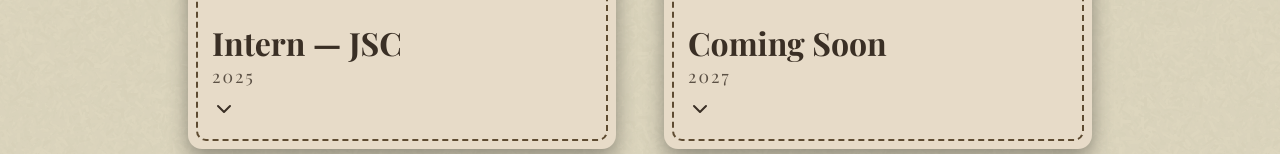
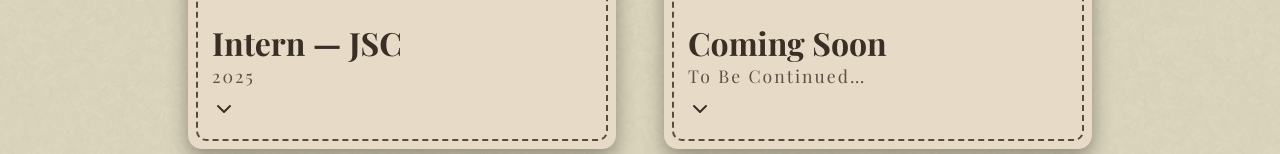
Before and after one commit to Alvin-1308/my-portofolio, a Next.js app: page /experience in a window 1280 px wide. Shown: the part 638-792 px from the top of the page. Built offline with nearby package versions, Linux system fonts and the light colour scheme; a web font is replaced by a local one.

Commit message:
Update portfolio final

```diff
--- a/pages/experience.js
+++ b/pages/experience.js
@@ -26,14 +26,14 @@
     },
     {
       title: "Coming Soon",
-      year: "2027",
+      year: "To Be Continued…",
       img: "/images/comingsoon.jpg",
       shortDesc: "Something exciting is being prepared.",
       longDesc: "More details will be revealed when the time is right.",
     },
     {
       title: "Coming Soon",
-      year: "2027",
+      year: "To Be Continued…",
       img: "/images/comingsoon.jpg",
       shortDesc: "Another story in progress.",
       longDesc: "Stay tuned for future updates.",
```
